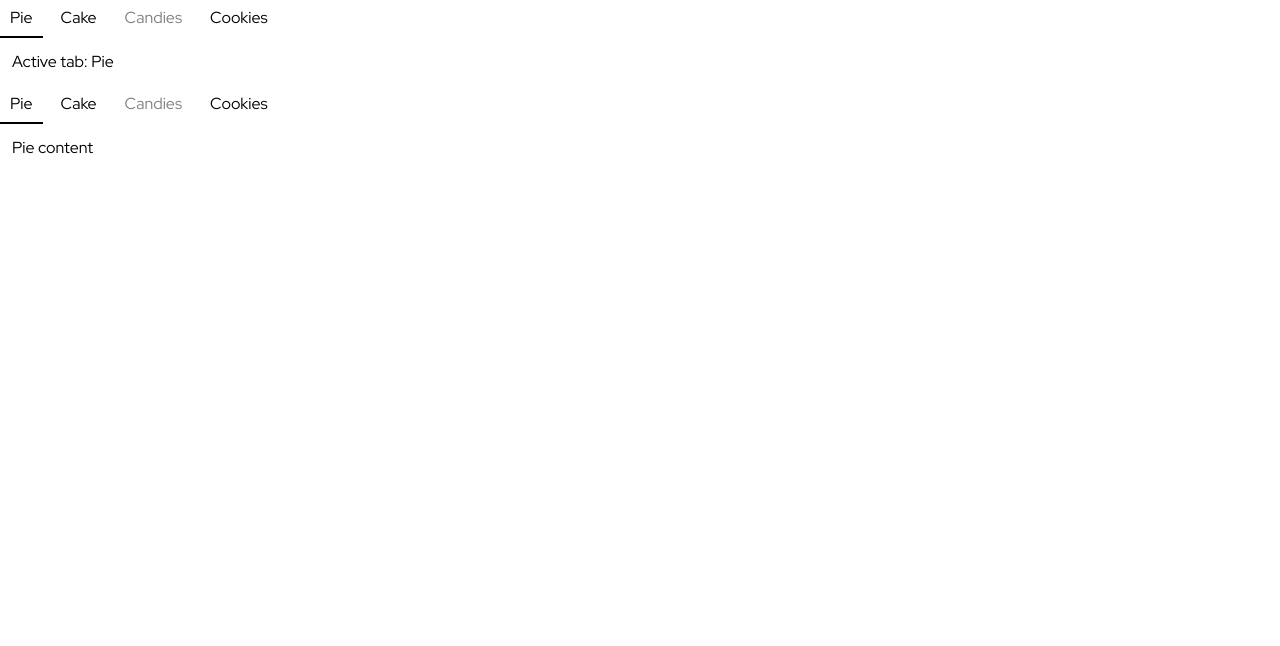
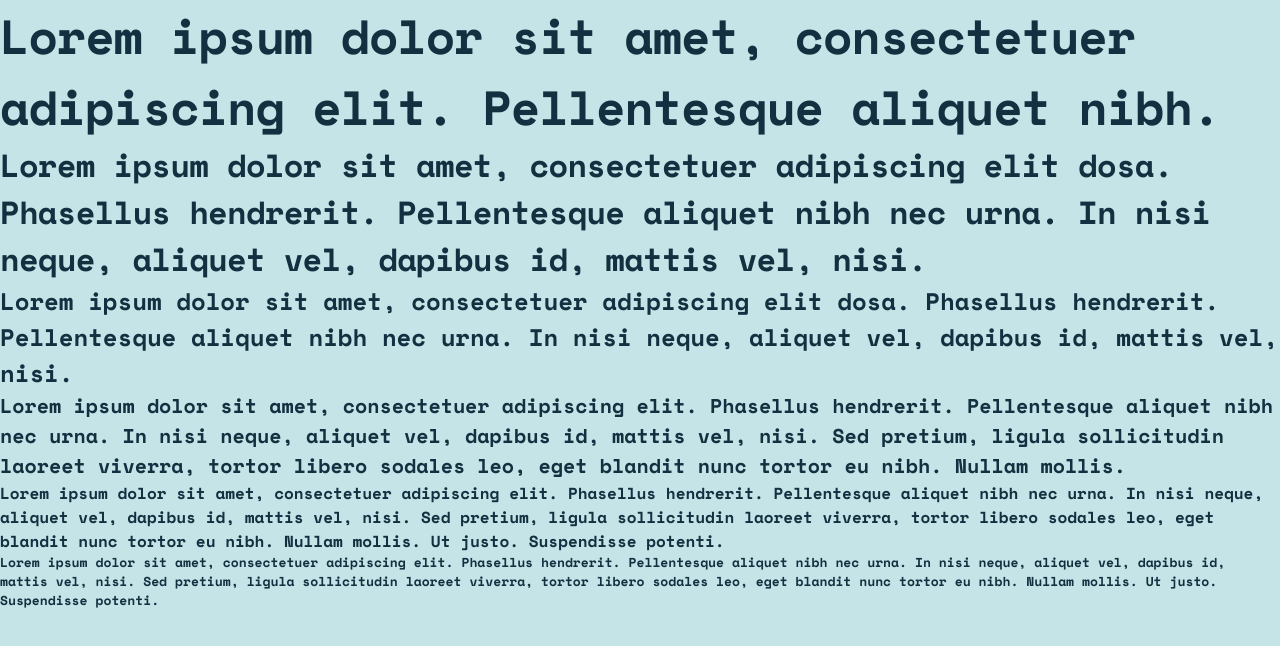
Before and after one commit to lordever/react-tailwind-sandbox, a React (Create React App) app: page / in a window 1280 px wide. Shown: the top 646 px of the page. Built offline with nearby package versions, Linux system fonts and the light colour scheme.

Commit message:
Setup Tip calculator app

```diff
--- a/public/index.html
+++ b/public/index.html
@@ -1,22 +1,23 @@
 <!DOCTYPE html>
 <html lang="en">
 <head>
-    <meta charset="utf-8" />
-    <link rel="icon" href="%PUBLIC_URL%/favicon.ico" />
-    <meta name="viewport" content="width=device-width, initial-scale=1" />
-    <meta name="theme-color" content="#000000" />
+    <meta charset="utf-8"/>
+    <link rel="icon" href="%PUBLIC_URL%/favicon.ico"/>
+    <meta name="viewport" content="width=device-width, initial-scale=1"/>
+    <meta name="theme-color" content="#000000"/>
     <meta
             name="description"
             content="Web site created using create-react-app"
     />
     <link rel="preconnect" href="https://fonts.googleapis.com">
     <link rel="preconnect" href="https://fonts.gstatic.com" crossorigin>
-    <link href="https://fonts.googleapis.com/css2?family=Red+Hat+Display:ital,wght@0,300..900;1,300..900&display=swap" rel="stylesheet">
+    <link href="https://fonts.googleapis.com/css2?family=Space+Mono:ital,wght@0,400;0,700;1,400;1,700&display=swap"
+          rel="stylesheet">
     <!--
       manifest.json provides metadata used when your web app is installed on a
       user's mobile device or desktop. See https://developers.google.com/web/fundamentals/web-app-manifest/
     -->
-    <link rel="manifest" href="%PUBLIC_URL%/manifest.json" />
+    <link rel="manifest" href="%PUBLIC_URL%/manifest.json"/>
     <!--
       Notice the use of %PUBLIC_URL% in the tags above.
       It will be replaced with the URL of the `public` folder during the build.
@@ -27,10 +28,16 @@
       Learn how to configure a non-root public URL by running `npm run build`.
     -->
     <title>React App</title>
+    <style>
+        body {
+            background-color: #C5E4E7;
+            height: 100vh;
+        }
+    </style>
 </head>
 <body>
     <noscript>You need to enable JavaScript to run this app.</noscript>
-    <div id="root"></div>
+    <div style="height: 100%" id="root"></div>
     <!--
       This HTML file is a template.
       If you open it directly in the browser, you will see an empty page.
--- a/src/App.tsx
+++ b/src/App.tsx
@@ -1,14 +1,15 @@
 import React from 'react';
 import './App.css';
-import ComplicatedTab from './component-compound-pattern/bad-practice/bad-tab.component';
-import CompounedComponentBasedTab
-    from './component-compound-pattern/good-practice/compounded-tab.component';
 
 function App() {
     return (
         <>
-            <ComplicatedTab/>
-            <CompounedComponentBasedTab/>
+            <h1 className="text-preset-1">Lorem ipsum dolor sit amet, consectetuer adipiscing elit. Pellentesque aliquet nibh.</h1>
+            <h2 className="text-preset-2">Lorem ipsum dolor sit amet, consectetuer adipiscing elit dosa. Phasellus hendrerit. Pellentesque aliquet nibh nec urna. In nisi neque, aliquet vel, dapibus id, mattis vel, nisi. </h2>
+            <h3 className="text-preset-3">Lorem ipsum dolor sit amet, consectetuer adipiscing elit dosa. Phasellus hendrerit. Pellentesque aliquet nibh nec urna. In nisi neque, aliquet vel, dapibus id, mattis vel, nisi. </h3>
+            <h4 className="text-preset-4">Lorem ipsum dolor sit amet, consectetuer adipiscing elit. Phasellus hendrerit. Pellentesque aliquet nibh nec urna. In nisi neque, aliquet vel, dapibus id, mattis vel, nisi. Sed pretium, ligula sollicitudin laoreet viverra, tortor libero sodales leo, eget blandit nunc tortor eu nibh. Nullam mollis.</h4>
+            <h5 className="text-preset-5">Lorem ipsum dolor sit amet, consectetuer adipiscing elit. Phasellus hendrerit. Pellentesque aliquet nibh nec urna. In nisi neque, aliquet vel, dapibus id, mattis vel, nisi. Sed pretium, ligula sollicitudin laoreet viverra, tortor libero sodales leo, eget blandit nunc tortor eu nibh. Nullam mollis. Ut justo. Suspendisse potenti.</h5>
+            <h6 className="text-preset-6">Lorem ipsum dolor sit amet, consectetuer adipiscing elit. Phasellus hendrerit. Pellentesque aliquet nibh nec urna. In nisi neque, aliquet vel, dapibus id, mattis vel, nisi. Sed pretium, ligula sollicitudin laoreet viverra, tortor libero sodales leo, eget blandit nunc tortor eu nibh. Nullam mollis. Ut justo. Suspendisse potenti.</h6>
         </>
     );
 }
--- a/src/component-compound-pattern/bad-practice/bad-tab.component.tsx
+++ /dev/null
@@ -1,68 +0,0 @@
-import React, { useState } from 'react';
-
-type TabItem = {
-    name: string;
-    className?: string;
-    disabled?: boolean;
-};
-
-type TabsWithoutCCProps = {
-    tabs: TabItem[];
-    onChange?: (activeIndex: number) => void;
-    className?: string;
-};
-
-// "Bad" example: rigid API, data-driven only, styling/behavior leaks into props
-function TabsWithoutCC({ tabs, onChange, className }: TabsWithoutCCProps) {
-    const [activeIndex, setActiveIndex] = useState(0);
-
-    const handleClick = (index: number, disabled?: boolean) => {
-        if (disabled) return;
-        setActiveIndex(index);
-        onChange?.(index);
-    };
-
-    return (
-        <div className={className}>
-            <div style={{ display: 'flex', gap: 8 }}>
-                {tabs.map((tab, index) => (
-                    <button
-                        key={tab.name}
-                        type="button"
-                        className={tab.className}
-                        disabled={tab.disabled}
-                        onClick={() => handleClick(index, tab.disabled)}
-                        style={{
-                            padding: '6px 10px',
-                            cursor: tab.disabled ? 'not-allowed' : 'pointer',
-                            opacity: tab.disabled ? 0.5 : 1,
-                            borderBottom: index === activeIndex ? '2px solid black' : '2px solid transparent',
-                        }}
-                    >
-                        {tab.name}
-                    </button>
-                ))}
-            </div>
-            <div style={{ padding: 12 }}>
-                Active tab: {tabs[activeIndex]?.name}
-            </div>
-        </div>
-    );
-}
-
-// Keep requested naming: ComplicatedTab (bad example)
-const ComplicatedTab = () => {
-    return (
-        <TabsWithoutCC
-            onChange={(index) => console.log('Tab is changed', index)}
-            tabs={[
-                { name: 'Pie' },
-                { name: 'Cake', className: 'custom-tab' },
-                { name: 'Candies', disabled: true },
-                { name: 'Cookies' },
-            ]}
-        />
-    );
-};
-
-export default ComplicatedTab;
--- a/src/component-compound-pattern/good-practice/compounded-tab.component.tsx
+++ /dev/null
@@ -1,140 +0,0 @@
-import React, { createContext, useContext, useMemo, useState } from 'react';
-
-type TabsContextValue = {
-    activeIndex: number;
-    setActiveIndex: (index: number) => void;
-};
-
-const TabsContext = createContext<TabsContextValue | null>(null);
-
-function useTabsContext(): TabsContextValue {
-    const ctx = useContext(TabsContext);
-    if (!ctx) {
-        throw new Error('Tabs compound components must be used within <Tabs>');
-    }
-    return ctx;
-}
-
-type TabsRootProps = React.PropsWithChildren<{
-    defaultIndex?: number;
-    onChange?: (activeIndex: number) => void;
-    className?: string;
-}>;
-
-function TabsRoot({ defaultIndex = 0, onChange, className, children }: TabsRootProps) {
-    const [activeIndex, setActiveIndexState] = useState(defaultIndex);
-
-    const setActiveIndex = (index: number) => {
-        setActiveIndexState(index);
-        onChange?.(index);
-    };
-
-    const value = useMemo(() => ({ activeIndex, setActiveIndex }), [activeIndex]);
-
-    return (
-        <TabsContext.Provider value={value}>
-            <div className={className}>{children}</div>
-        </TabsContext.Provider>
-    );
-}
-
-type TabProps = React.PropsWithChildren<{
-    disabled?: boolean;
-    className?: string;
-    index?: number;
-    isActive?: boolean;
-    selectIndex?: (index: number) => void;
-}>;
-
-const Tab = React.memo(function Tab({ children, disabled, className, index = 0, isActive = false, selectIndex }: TabProps) {
-    return (
-        <button
-            type="button"
-            disabled={disabled}
-            onClick={() => !disabled && selectIndex?.(index)}
-            className={className}
-            style={{
-                padding: '6px 10px',
-                cursor: disabled ? 'not-allowed' : 'pointer',
-                opacity: disabled ? 0.5 : 1,
-                borderBottom: isActive ? '2px solid black' : '2px solid transparent',
-            }}
-        >
-            {children}
-        </button>
-    );
-});
-
-type TabsListProps = React.PropsWithChildren<{ className?: string }>;
-
-function TabsList({ children, className }: TabsListProps) {
-    const { activeIndex, setActiveIndex } = useTabsContext();
-    const items = React.Children.toArray(children).map((child, index) => {
-        if (!React.isValidElement(child)) return child;
-        return React.cloneElement(child as React.ReactElement<any>, {
-            index,
-            isActive: index === activeIndex,
-            selectIndex: setActiveIndex,
-        });
-    });
-    return (
-        <div className={className} style={{ display: 'flex', gap: 8 }}>
-            {items}
-        </div>
-    );
-}
-
-type TabsPanelProps = React.PropsWithChildren<{ index?: number; isActive?: boolean; className?: string }>;
-
-const TabsPanel = React.memo(function TabsPanel({ index = 0, isActive = false, className, children }: TabsPanelProps) {
-    if (!isActive) return null;
-    return (
-        <div className={className} style={{ padding: 12 }}>
-            {children}
-        </div>
-    );
-});
-
-type TabsPanelsProps = React.PropsWithChildren<{ className?: string }>;
-
-function TabsPanels({ children, className }: TabsPanelsProps) {
-    const { activeIndex } = useTabsContext();
-    const items = React.Children.toArray(children).map((child, index) => {
-        if (!React.isValidElement(child)) return child;
-        return React.cloneElement(child as React.ReactElement<any>, {
-            index,
-            isActive: index === activeIndex,
-        });
-    });
-    return <div className={className}>{items}</div>;
-}
-
-export const Tabs = Object.assign(TabsRoot, {
-    Tab,
-    List: TabsList,
-    Panel: TabsPanel,
-    Panels: TabsPanels,
-});
-
-// Keep requested naming: CompounedComponentBasedTab (good example)
-const CompounedComponentBasedTab = () => {
-    return (
-        <Tabs onChange={(index) => console.log('Tab is changed', index)}>
-            <Tabs.List>
-                <Tabs.Tab>Pie</Tabs.Tab>
-                <Tabs.Tab className="custom-tab">Cake</Tabs.Tab>
-                <Tabs.Tab disabled={true}>Candies</Tabs.Tab>
-                <Tabs.Tab>Cookies</Tabs.Tab>
-            </Tabs.List>
-
-            <Tabs.Panels>
-                <Tabs.Panel>Pie content</Tabs.Panel>
-                <Tabs.Panel>Cake content</Tabs.Panel>
-                <Tabs.Panel>Candies content</Tabs.Panel>
-                <Tabs.Panel>Cookies content</Tabs.Panel>
-            </Tabs.Panels>
-        </Tabs>
-    );
-};
-
-export default CompounedComponentBasedTab;
--- a/src/index.css
+++ b/src/index.css
@@ -1,3 +1,9 @@
 @tailwind base;
 @tailwind components;
 @tailwind utilities;
+
+@layer base {
+    body {
+        color: #133041;
+    }
+}
--- a/tailwind.config.js
+++ b/tailwind.config.js
@@ -6,7 +6,53 @@ module.exports = {
     theme: {
         extend: {
             fontFamily: {
-                sans: ['Red Hat Display', 'sans-serif']
+                sans: ['Space   Mono', 'sans-serif']
+            },
+            fontSize: {
+                'preset-1': ['48px', {
+                    lineHeight: '71px',
+                    letterSpacing: '-1px',
+                    fontWeight: '700'
+                }],
+                'preset-2': ['32px', {
+                    lineHeight: "47px",
+                    letterSpacing: '-0.67px',
+                    fontWeight: '700'
+                }],
+                'preset-3': ['24px', {
+                    lineHeight: '36px',
+                    letterSpacing: '0px',
+                    fontWeight: '700'
+                }],
+                'preset-4': ['20px', {
+                    lineHeight: '30px',
+                    letterSpacing: '0px',
+                    fontWeight: '700'
+                }],
+                'preset-5': ['16px', {
+                    lineHeight: '24px',
+                    letterSpacing: '0px',
+                    fontWeight: '700'
+                }],
+                'preset-6': ['13px', {
+                    lineHeight: '19px',
+                    letterSpacing: '0px',
+                    fontWeight: '700'
+                }],
+            },
+            colors: {
+                'gray-600': '#3D6666',
+                'gray-550': '#547878',
+                'gray-500': '#5E7A7D',
+                'gray-400': '#7F9D9F',
+                'gray-300': '#9EBBBD',
+                'gray-200': '#C5E4E7',
+                'gray-50': '#F3F9FA',
+                'green-900': '#00474B',
+                'green-800': '#085C61',
+                'green-400': '#26C2AE',
+                'green-200': '#9FE8DF',
+                'orange-400': '#E17052',
             }
         },
     },
```
Also changed, not shown: 1 other file (tests, documents, lock files or other folders). Lines whose indentation alone changed are shown as unchanged.
